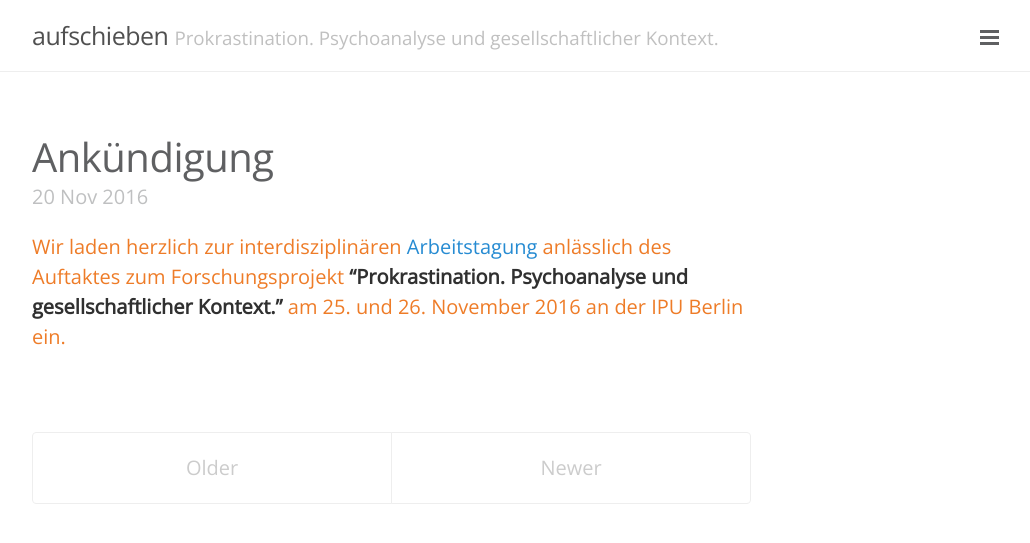
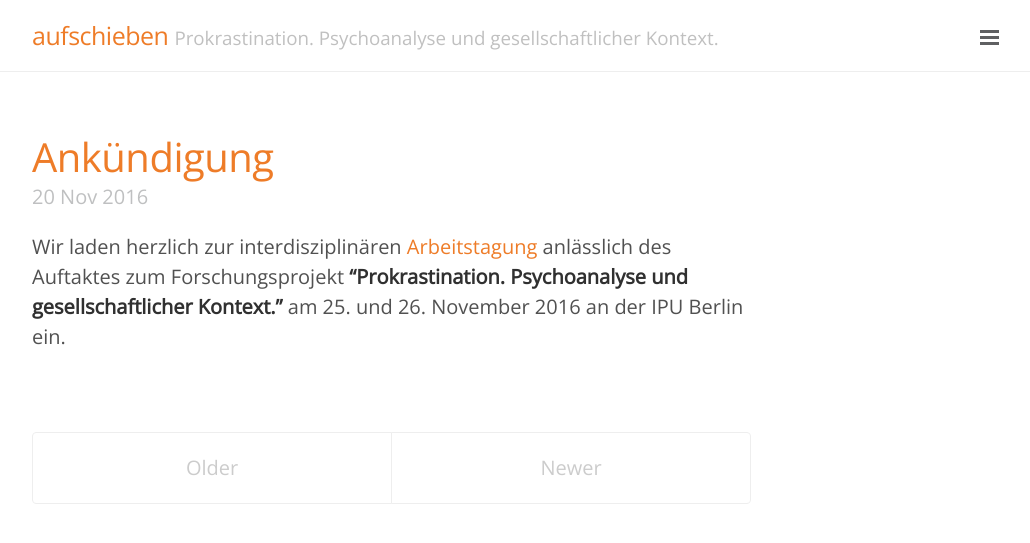
Before and after one commit to aufschieben/aufschieben.github.io, a Jekyll site: the page built from index.html, in a window 1280 px wide. Shown: the top 543 px of the page, without its empty margins (248-1278 px from the left). Built offline with Jekyll 4.4.1, drawn with Linux system fonts in a browser that asks for light colours; the list of posts is cut into pages by our own code.

Commit message:
Update lanyon.css

```diff
--- a/public/css/lanyon.css
+++ b/public/css/lanyon.css
@@ -304,7 +304,7 @@
 /* Blog post or page title */
 .page-title,
 .post-title,
-.container,
+.container a,
 .post-title a {
   color: #5f6062;
   text-decoration: none;
@@ -315,7 +315,7 @@
 }
 
 .page-title,
-.container,
+.container a,
 .post-title a:hover {
  color: #ee7c28;
 
```
